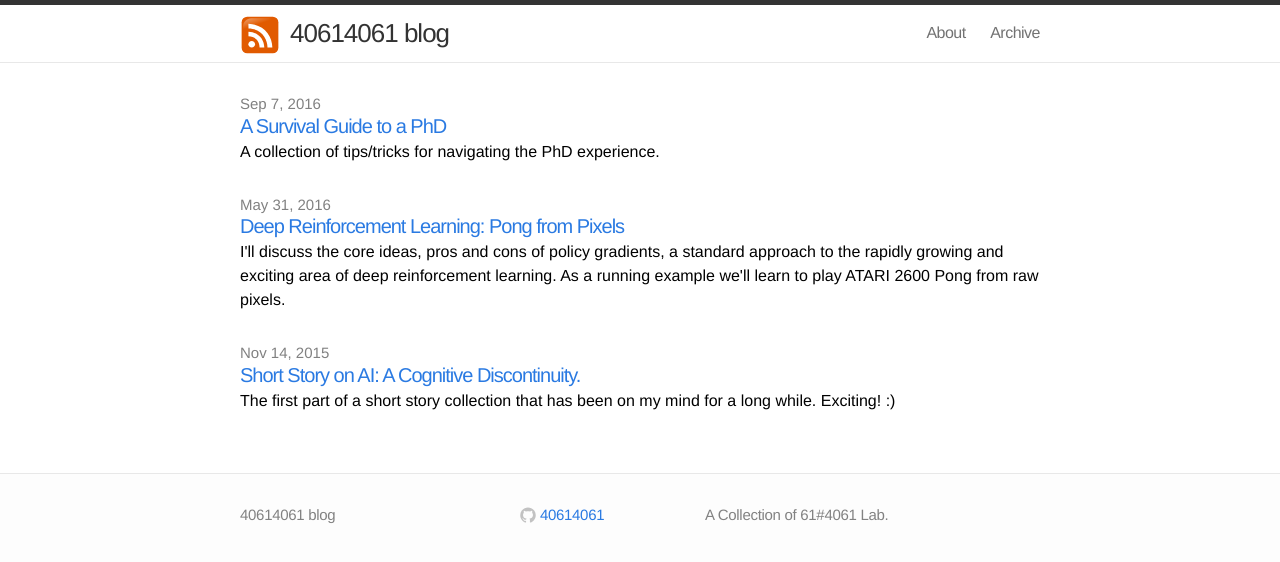
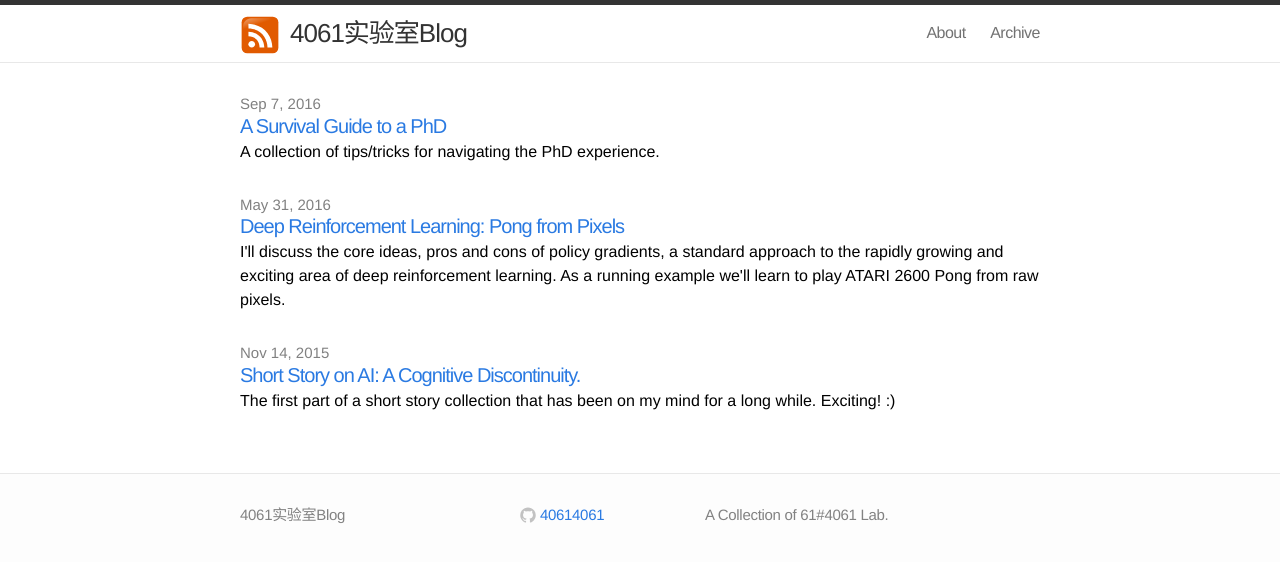
Before and after one commit to 40614061/40614061.github.io, a Jekyll site: the page built from index.html, in a window 1280 px wide. Shown: the top 562 px of the page. Built offline with Jekyll 4.4.1, drawn with Linux system fonts in a browser that asks for light colours; Markdown is read by kramdown in place of the engine named in the settings.

Commit message:
Update _config.yml

```diff
--- a/_config.yml
+++ b/_config.yml
@@ -1,11 +1,11 @@
 # Site settings
-title: 40614061 blog
+title: 4061实验室Blog
 email:
 description: "A Collection of 61#4061 Lab."
 baseurl: ""
 url: "http://40614061.github.io"
 #twitter_username:
-github_username:  40614061
+github_username: 40614061
 
 # Build settings
 markdown: Typora
```
